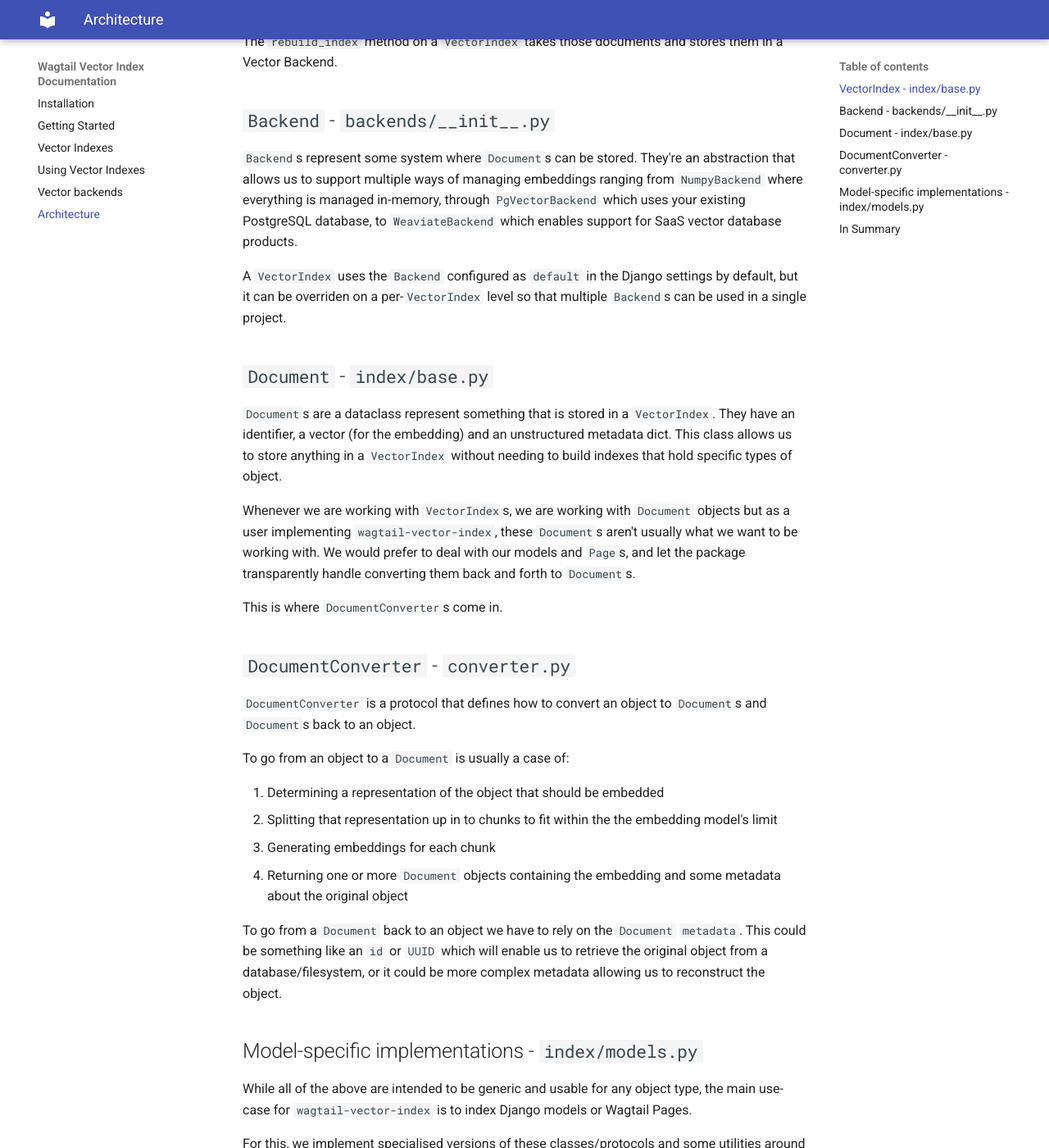
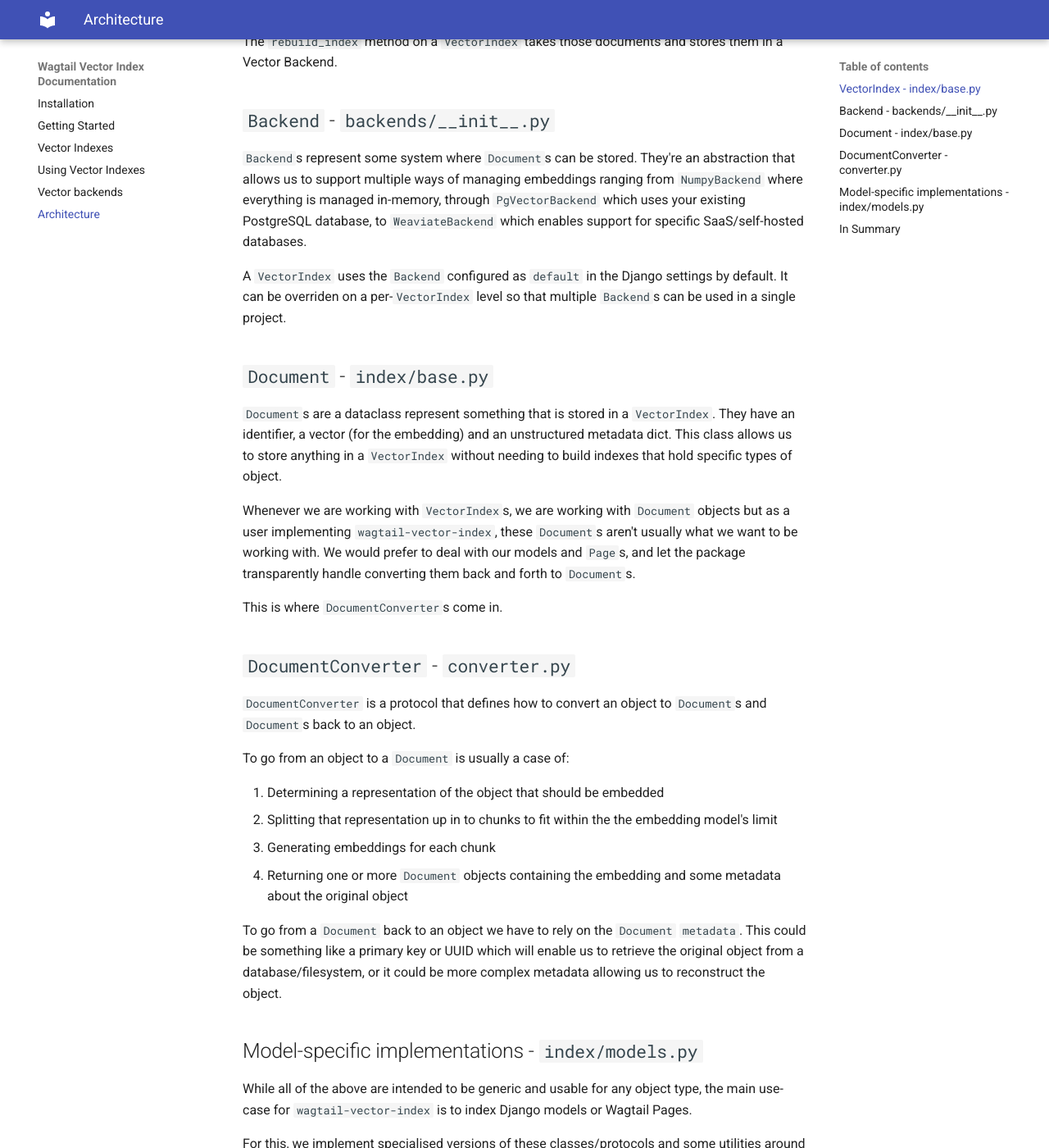
Before and after one commit to wagtail/wagtail-vector-index, an MkDocs documentation site: the page built from docs/architecture.md, in a window 1280 px wide and 1400 px high, scrolled down 604 px. Shown: the whole window at 82% size. Built offline with MkDocs 1.6.1 and Material for MkDocs 9.7.7, drawn with Linux system fonts in a browser that asks for light colours; some of the changed text lies outside the part shown.

Commit message:
Tweaks to architecture docs

```diff
--- a/docs/architecture.md
+++ b/docs/architecture.md
@@ -1,6 +1,6 @@
 # Architecture
 
-This page describes the low-level architecture of `wagtail-vector-index`. It is intended for those who wish to contribute to the package, or to customise it's behaviour at the lowest levels.
+This page describes the low-level architecture of Wagtail Vector Index. It is intended for those who wish to contribute to the package, or to customise it's behaviour at the lowest levels.
 
 The APIs described here should not be considered 'public' or final unless they are documented elsewhere.
 
@@ -16,9 +16,9 @@
 
 ## `Backend` - `backends/__init__.py`
 
-`Backend`s represent some system where `Document`s can be stored. They're an abstraction that allows us to support multiple ways of managing embeddings ranging from `NumpyBackend` where everything is managed in-memory, through `PgVectorBackend` which uses your existing PostgreSQL database, to `WeaviateBackend` which enables support for SaaS vector database products.
+`Backend`s represent some system where `Document`s can be stored. They're an abstraction that allows us to support multiple ways of managing embeddings ranging from `NumpyBackend` where everything is managed in-memory, through `PgVectorBackend` which uses your existing PostgreSQL database, to `WeaviateBackend` which enables support for specific SaaS/self-hosted databases.
 
-A `VectorIndex` uses the `Backend` configured as `default` in the Django settings by default, but it can be overriden on a per-`VectorIndex` level so that multiple `Backend`s can be used in a single project.
+A `VectorIndex` uses the `Backend` configured as `default` in the Django settings by default. It can be overriden on a per-`VectorIndex` level so that multiple `Backend`s can be used in a single project.
 
 ## `Document` - `index/base.py`
 
@@ -39,7 +39,7 @@
 3. Generating embeddings for each chunk
 4. Returning one or more `Document` objects containing the embedding and some metadata about the original object
 
-To go from a `Document` back to an object we have to rely on the `Document` `metadata`. This could be something like an `id` or `UUID` which will enable us to retrieve the original object from a database/filesystem, or it could be more complex metadata allowing us to reconstruct the object.
+To go from a `Document` back to an object we have to rely on the `Document` `metadata`. This could be something like a primary key or UUID which will enable us to retrieve the original object from a database/filesystem, or it could be more complex metadata allowing us to reconstruct the object.
 
 ## Model-specific implementations - `index/models.py`
 
```
Also changed, not shown: other parts of docs/architecture.md (+1 -1 lines).
